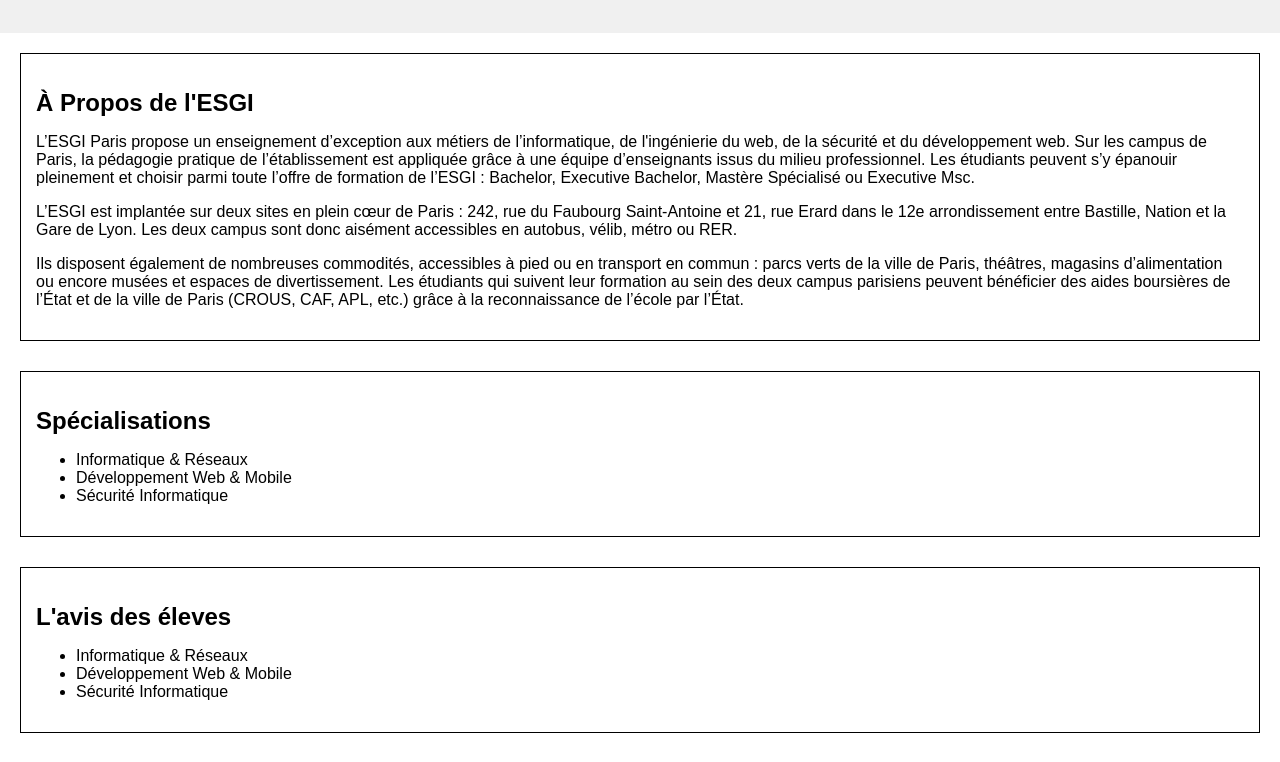
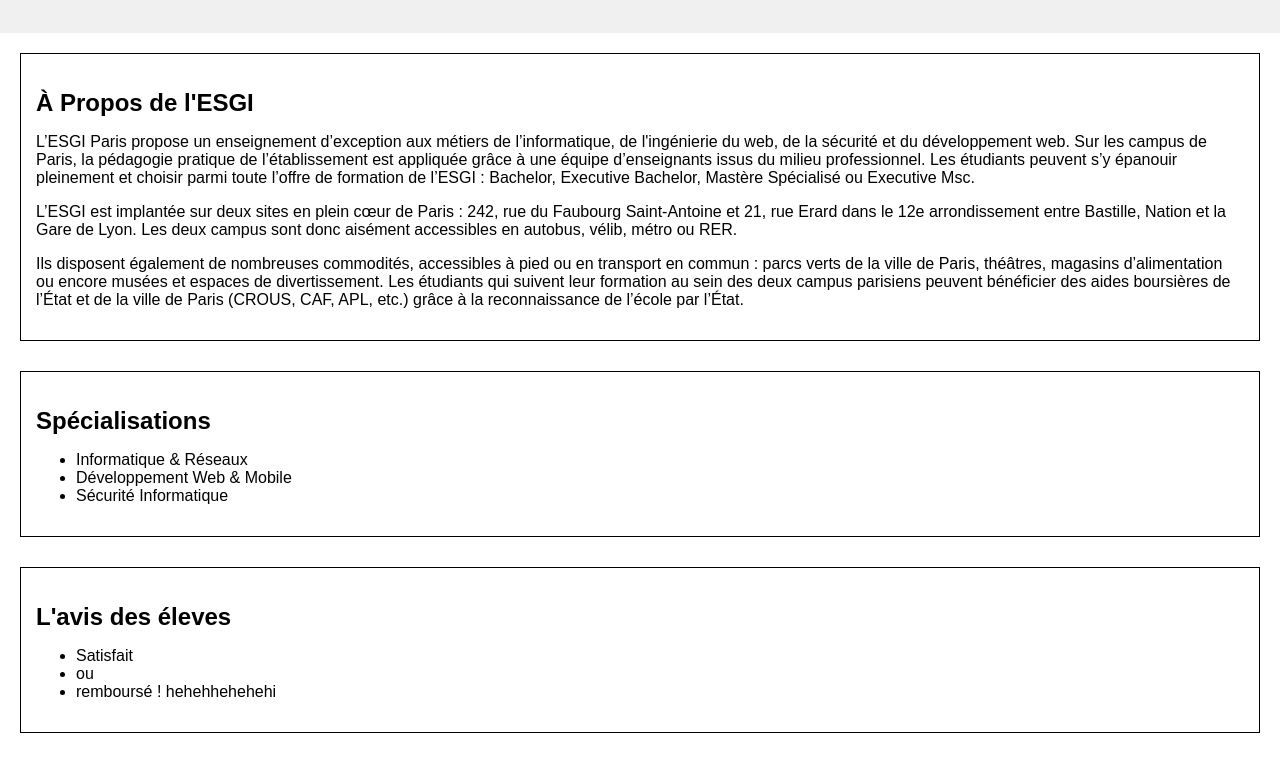
Before and after one commit to neylabell/TPJNY, a plain HTML site: page index.html in a window 1280 px wide. Shown: the part 121-883 px from the top of the page. Drawn offline with Linux system fonts and the light colour scheme.

Commit message:
Liste a puces

```diff
--- a/index.html
+++ b/index.html
@@ -33,9 +33,9 @@
     <section id="specializations">
       <h2>L'avis des éleves</h2>
       <ul>
-        <li>Informatique & Réseaux</li>
-        <li>Développement Web & Mobile</li>
-        <li>Sécurité Informatique</li>
+        <li>Satisfait</li>
+        <li>ou</li>
+        <li>remboursé ! hehehhehehehi</li>
       </ul>
     </section>
 
```
